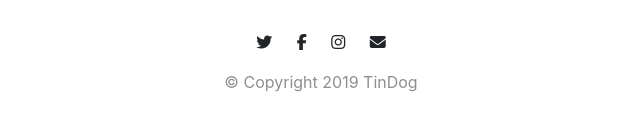
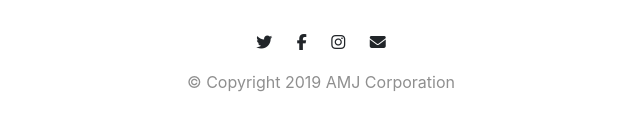
Before and after one commit to MhmoudAMJ/cv3, a plain HTML site: page index.html in a window 1280 px wide. Shown: the part 3271-3402 px from the top of the page, 319-959 px from the left. Drawn offline with nearby package versions, Linux system fonts and the light colour scheme.

Commit message:
Update index.html

```diff
--- a/index.html
+++ b/index.html
@@ -232,7 +232,7 @@
     <i class="soc-icon fab fa-instagram"></i>
     <i class="soc-icon fas fa-envelope"></i>
 
-    <p>© Copyright 2019 TinDog</p>
+    <p>© Copyright 2019 AMJ Corporation</p>
 
   </footer>
 
```
